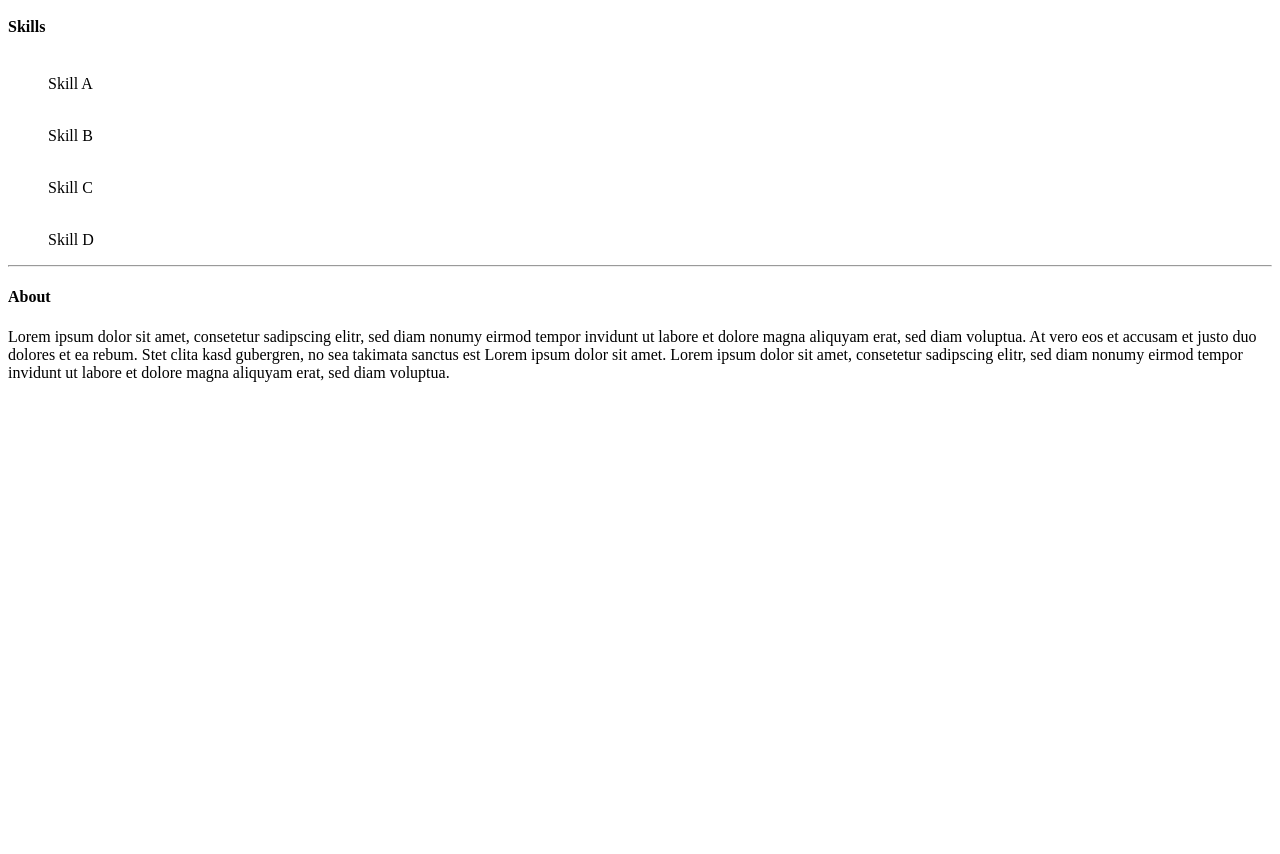
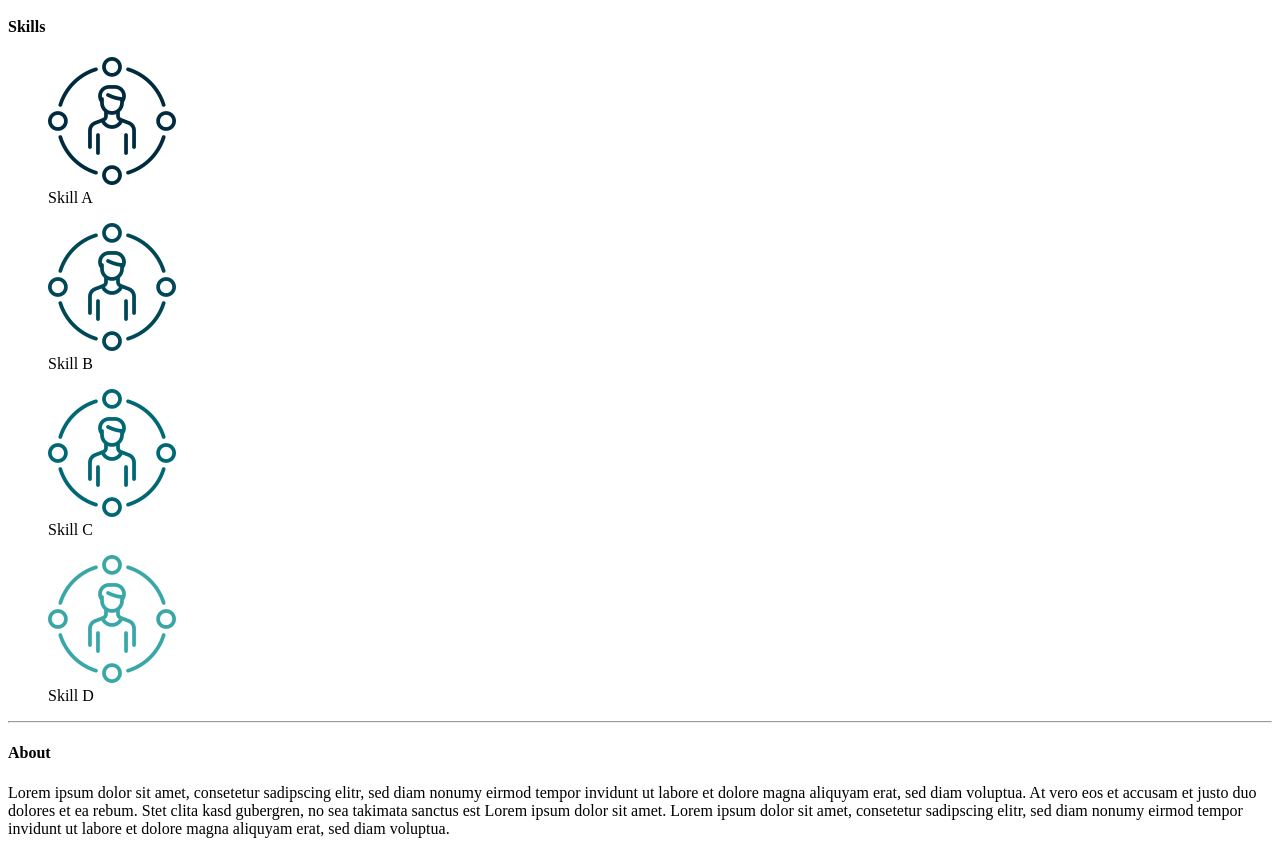
Before and after one commit to cosinushh/personal-website, a plain HTML site: page index.html in a window 1280 px wide. Shown: the part 226-1080 px from the top of the page. Before the commit the page ends 800 px from the top, so only its background shows below. Drawn offline with Linux system fonts and the light colour scheme.

Commit message:
add images for skills

```diff
--- a/index.html
+++ b/index.html
@@ -24,19 +24,19 @@
       <section id="skills">
         <h4>Skills</h4>
         <figure>
-          <img src="" alt="" />
+          <img src="/img/kai_skills_a.png" alt="" />
           <figcaption>Skill A</figcaption>
         </figure>
         <figure>
-          <img src="" alt="" />
+          <img src="/img/kai_skills_b.png" alt="" />
           <figcaption>Skill B</figcaption>
         </figure>
         <figure>
-          <img src="" alt="" />
+          <img src="img/kai_skills_c.png" alt="" />
           <figcaption>Skill C</figcaption>
         </figure>
         <figure>
-          <img src="" alt="" />
+          <img src="img/kai_skills_d.png" alt="" />
           <figcaption>Skill D</figcaption>
         </figure>
       </section>
```
Also changed, not shown: img/kai_skills_a.png (added), img/kai_skills_b.png (added), img/kai_skills_c.png (added), img/kai_skills_d.png (added).
